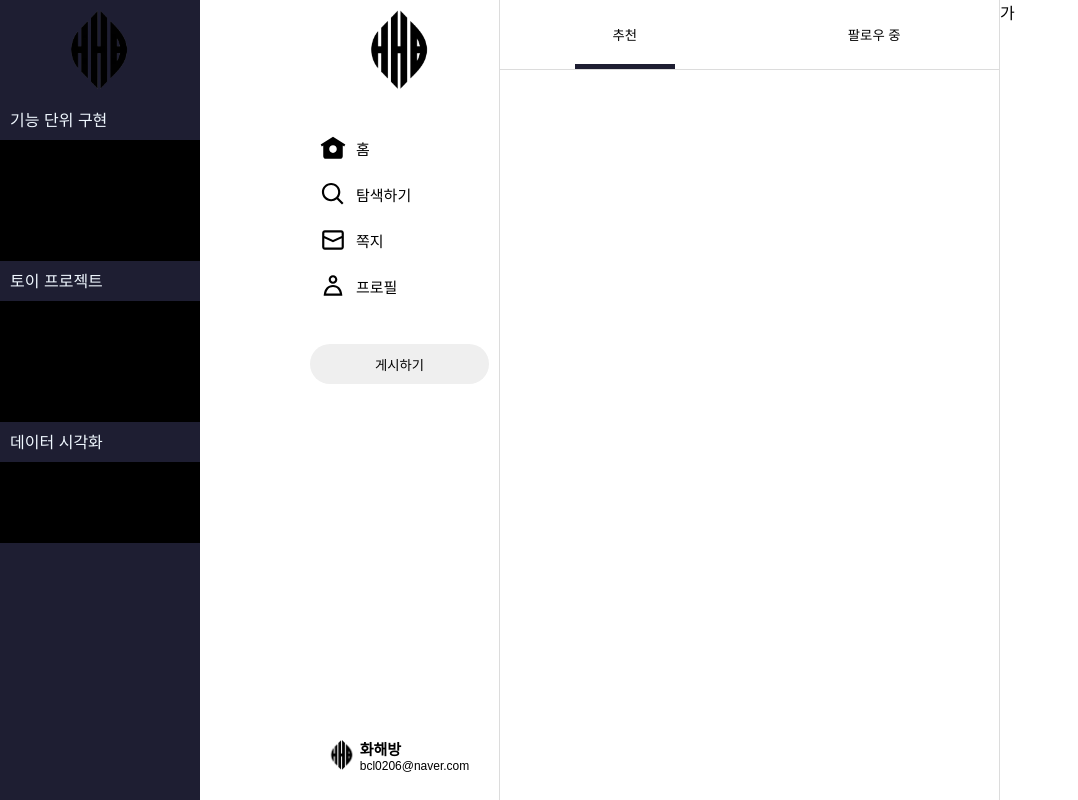
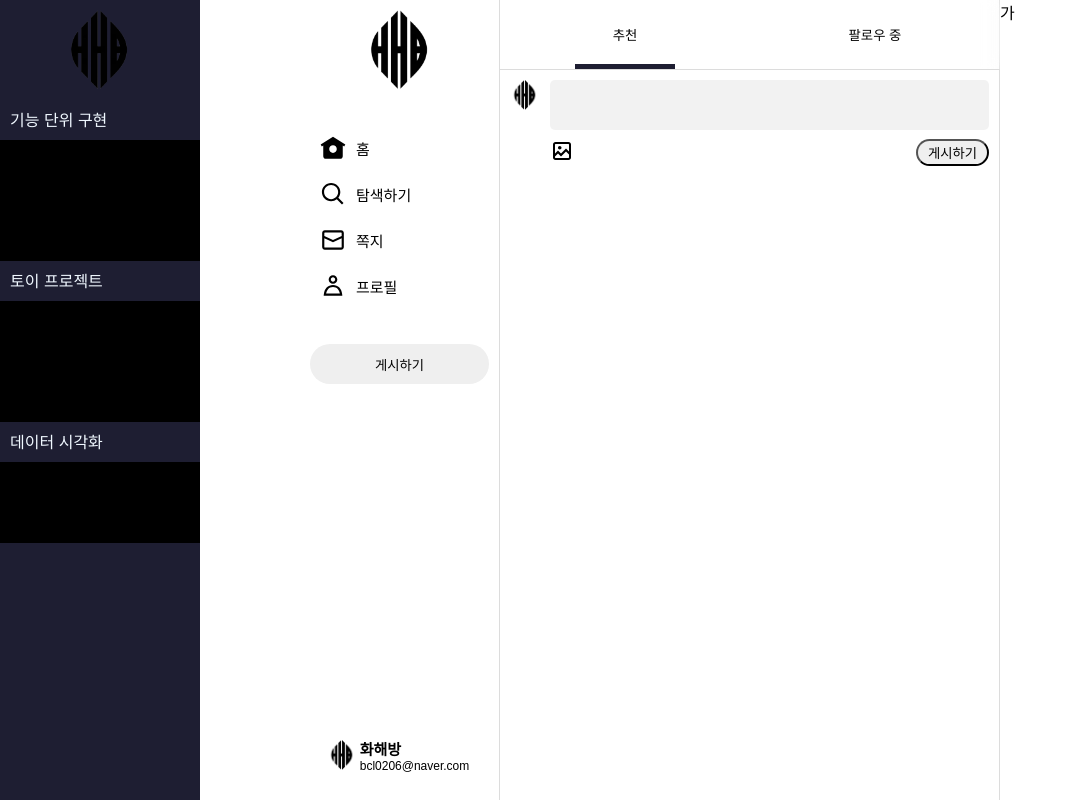
Before and after one commit to HWAHAEBANG/new-technology-lab, a Next.js app: page /toy-project/sns/home in a window 1280 px wide. Shown: the whole page, without its empty margins (0-1078 px from the left). Built offline with nearby package versions, Linux system fonts and the light colour scheme.

Commit message:
feat: post-form 구현

```diff
--- /dev/null
+++ b/src/app/toy-project/sns/home/Home.module.scss
@@ -0,0 +1,3 @@
+.container{
+    padding-top: 70px;
+}
--- /dev/null
+++ b/src/app/toy-project/sns/home/_component/PostForm.module.scss
@@ -0,0 +1,37 @@
+.container{
+    display: flex;
+    padding: 10px;
+    gap: 10px;
+}
+
+.form{
+    flex: 1;
+}
+
+.textArea{
+    resize: none;
+    border: none;
+    width: 100%;
+    height: 50px;
+    background-color: white;
+    border-radius: 5px;
+    filter: brightness(0.95);
+    color: black;
+    padding: 10px;
+}
+
+.btnWrapper{
+    display: flex;
+    justify-content: space-between;
+    padding: 5px 0;
+}
+
+.uploadBtn{
+    background: none;
+    border: none;
+}
+
+.submitBtn{
+    border-radius: 20px;
+    padding: 0 10px;
+}
--- /dev/null
+++ b/src/app/toy-project/sns/home/_component/PostForm.tsx
@@ -0,0 +1,36 @@
+'use client'
+
+import Image from 'next/image'
+import React, { useRef } from 'react'
+import styles from './PostForm.module.scss'
+
+const PostForm = () => {
+  const imageRef = useRef<HTMLInputElement>(null)
+  const uploadImage = () => {
+    imageRef.current?.click()
+  }
+
+  return (
+    <div className={styles.container}>
+      <Image src="/hhb.png" alt="avatar" width={30} height={30} />
+      <form className={styles.form}>
+        <textarea className={styles.textArea} />
+        <div className={styles.btnWrapper}>
+          <input type="file" ref={imageRef} hidden />
+          <button type="button" className={styles.uploadBtn}>
+            <svg onClick={uploadImage} width="24" viewBox="0 0 24 24" aria-hidden="true">
+              <g>
+                <path d="M3 5.5C3 4.119 4.119 3 5.5 3h13C19.881 3 21 4.119 21 5.5v13c0 1.381-1.119 2.5-2.5 2.5h-13C4.119 21 3 19.881 3 18.5v-13zM5.5 5c-.276 0-.5.224-.5.5v9.086l3-3 3 3 5-5 3 3V5.5c0-.276-.224-.5-.5-.5h-13zM19 15.414l-3-3-5 5-3-3-3 3V18.5c0 .276.224.5.5.5h13c.276 0 .5-.224.5-.5v-3.086zM9.75 7C8.784 7 8 7.784 8 8.75s.784 1.75 1.75 1.75 1.75-.784 1.75-1.75S10.716 7 9.75 7z"></path>
+              </g>
+            </svg>
+          </button>
+          <button type="submit" className={styles.submitBtn}>
+            게시하기
+          </button>
+        </div>
+      </form>
+    </div>
+  )
+}
+
+export default PostForm
--- a/src/app/toy-project/sns/home/_component/Tab.module.scss
+++ b/src/app/toy-project/sns/home/_component/Tab.module.scss
@@ -1,8 +1,13 @@
 .wrapper{
+    position: fixed;
+    top: 0;
+    // left: 0;
     display: flex;
+    width: 500px;
     height: 70px;
     backdrop-filter: blur(10px);
     border-bottom: 1px solid gainsboro;
+    z-index: 1;
 
     & > button {
     flex: 1;
--- a/src/app/toy-project/sns/home/page.tsx
+++ b/src/app/toy-project/sns/home/page.tsx
@@ -1,12 +1,15 @@
 import React from 'react'
 import Tap from './_component/Tab'
 import TabProvider from './_component/TabProvider'
+import PostForm from './_component/PostForm'
+import styles from './Home.module.scss'
 
 const Home = () => {
   return (
-    <main>
+    <main className={styles.container}>
       <TabProvider>
         <Tap />
+        <PostForm />
       </TabProvider>
     </main>
   )
```
